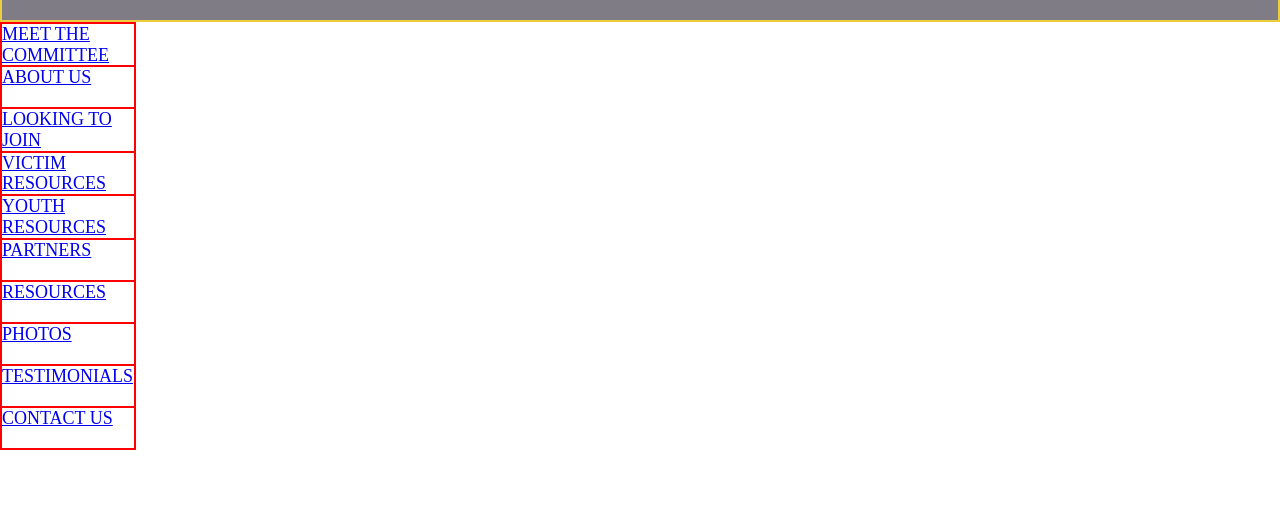
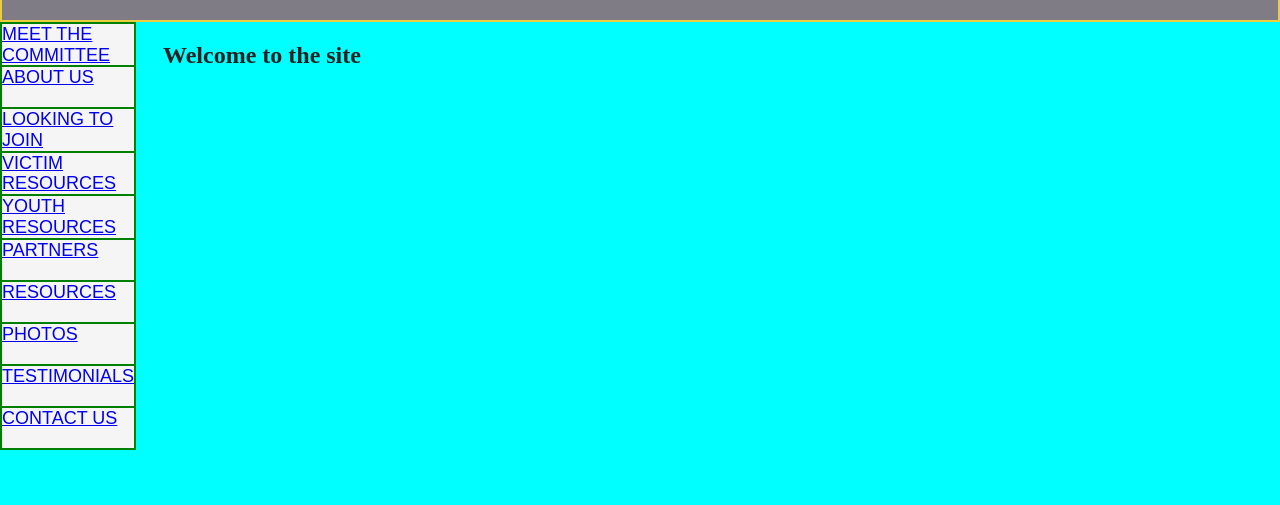
Before and after one commit to UnusualFrog/Youth-Justice-Committee-Site, a website built with Parcel: page index.html in a window 1280 px wide. Shown: the part 92-597 px from the top of the page. Built offline with nearby package versions, Linux system fonts and the light colour scheme.

Commit message:
Fixed Sidebar

```diff
--- a/css/main.css
+++ b/css/main.css
@@ -104,8 +104,11 @@ h1 {
     white-space: pre;
 }
 
+a {
+    font-family: Arial, Helvetica, sans-serif;
+}
+
 .column {
-    display: flex;
     flex-direction: column;
 }
 
@@ -114,21 +117,25 @@ h1 {
     min-height: 40px;
     flex: 50%;
     flex-wrap: wrap;
-    border-left: 2px solid red;
-    border-right: 2px solid red;
-    border-bottom: 2px solid red;
+    border-left: 2px solid green;
+    border-right: 2px solid green;
+    border-bottom: 2px solid green;
     font-size: 18px;
+    background-color:whitesmoke;
 }
 
 #firstcol {
-    border-top: 2px solid red;
+    border-top: 2px solid green;
 }
 
 #wrap {min-height: 100%;}
 
 #main {
+    display: flex;
+    column-gap: 27px;
     overflow:auto;
 	padding-bottom: 200px;
+    background-color: aqua;
 }  /* must be same height as the footer */
 
 #footer {
--- a/index.html
+++ b/index.html
@@ -48,6 +48,7 @@
                 <div class="row"><a href=404.html>TESTIMONIALS</a></div>
                 <div class="row"><a href=404.html>CONTACT US</a></div>
             </div>
+            <h2>Welcome to the site</h2>
 
         </div>
     </div>
```
